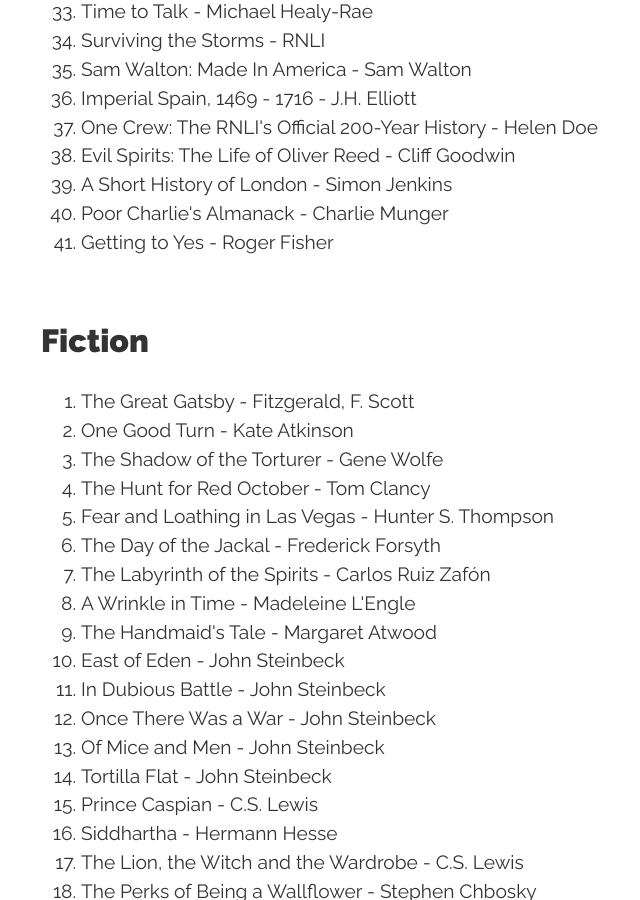
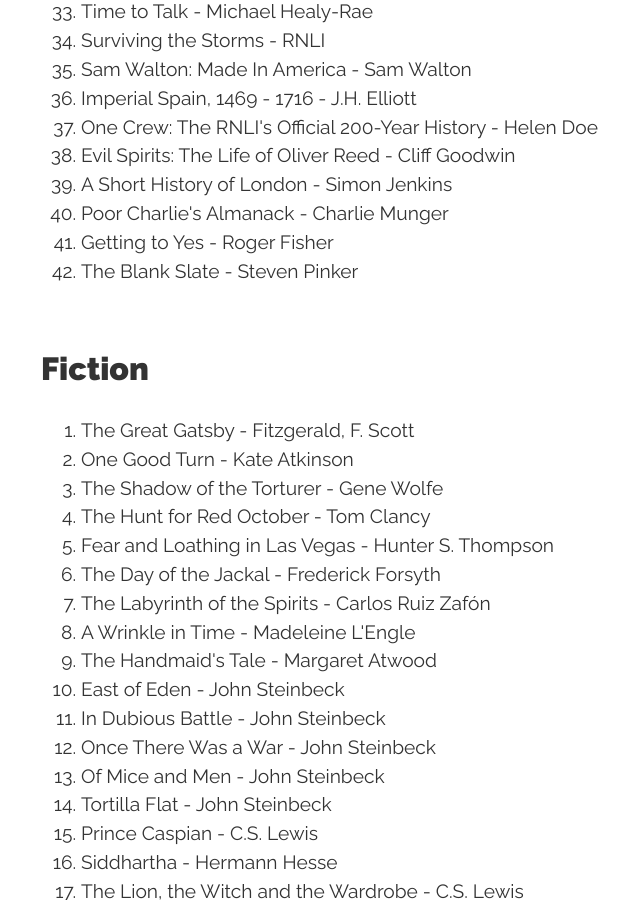
Before and after one commit to conanmercer/conanmercer.github.io, a Jekyll site: the page built from books.html, in a window 1280 px wide and 900 px high, scrolled down 2630 px. Shown: the whole window, without its empty margins (119-759 px from the left). Built offline with Jekyll 4.4.1, drawn with Linux system fonts in a browser that asks for light colours; nearby versions of some CDN libraries; some web fonts are replaced.

Commit message:
add, new book

```diff
--- a/books.html
+++ b/books.html
@@ -104,6 +104,7 @@ title: Books
   <li>A Short History of London - Simon Jenkins</li>
   <li>Poor Charlie's Almanack - Charlie Munger</li>
   <li>Getting to Yes - Roger Fisher</li>
+  <li>The Blank Slate - Steven Pinker</li>
 </ol>
 
 <h2>Fiction</h2>
```
